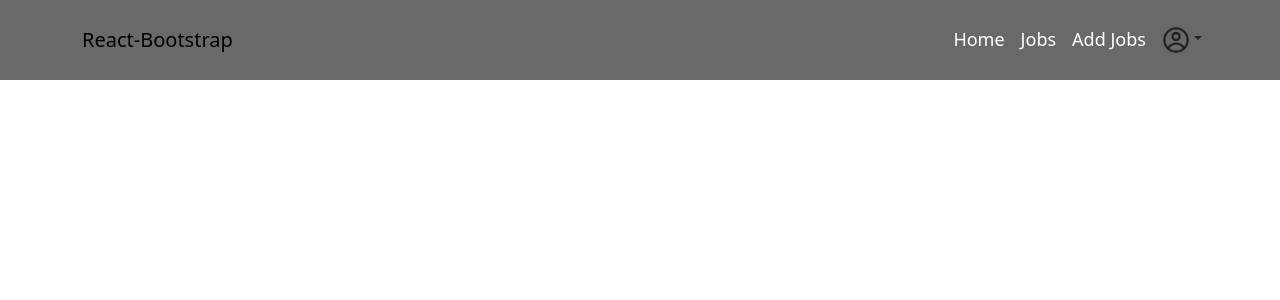
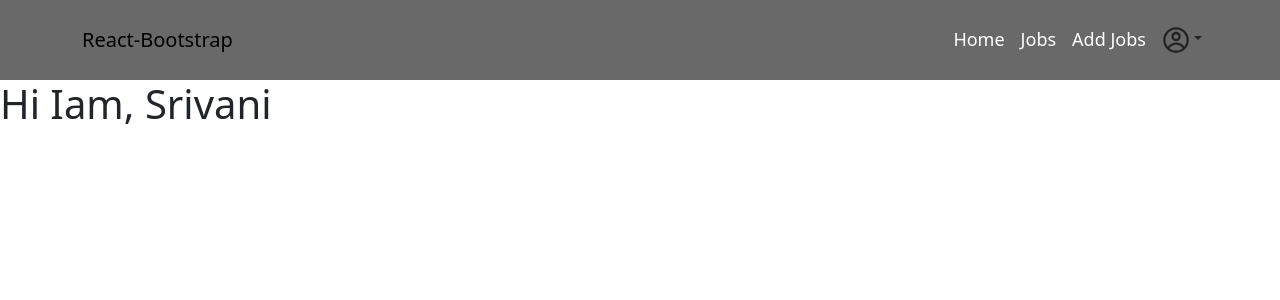
Before and after one commit to NithinAmbati/Mini_Project, a React (Create React App) app in the folder frontend/: page /profile in a window 1280 px wide. Shown: the top 300 px of the page. Built offline with nearby package versions, Linux system fonts and the light colour scheme.

Commit message:
Srivani Added To Project

```diff
--- a/frontend/src/Profile/index.js
+++ b/frontend/src/Profile/index.js
@@ -7,7 +7,7 @@ const Profile = () => {
       <Header />
       <div className="profile-page-container">
         <div>
-
+          <h1>Hi Iam, Srivani</h1>
         </div>
       </div>
     </div>
```
